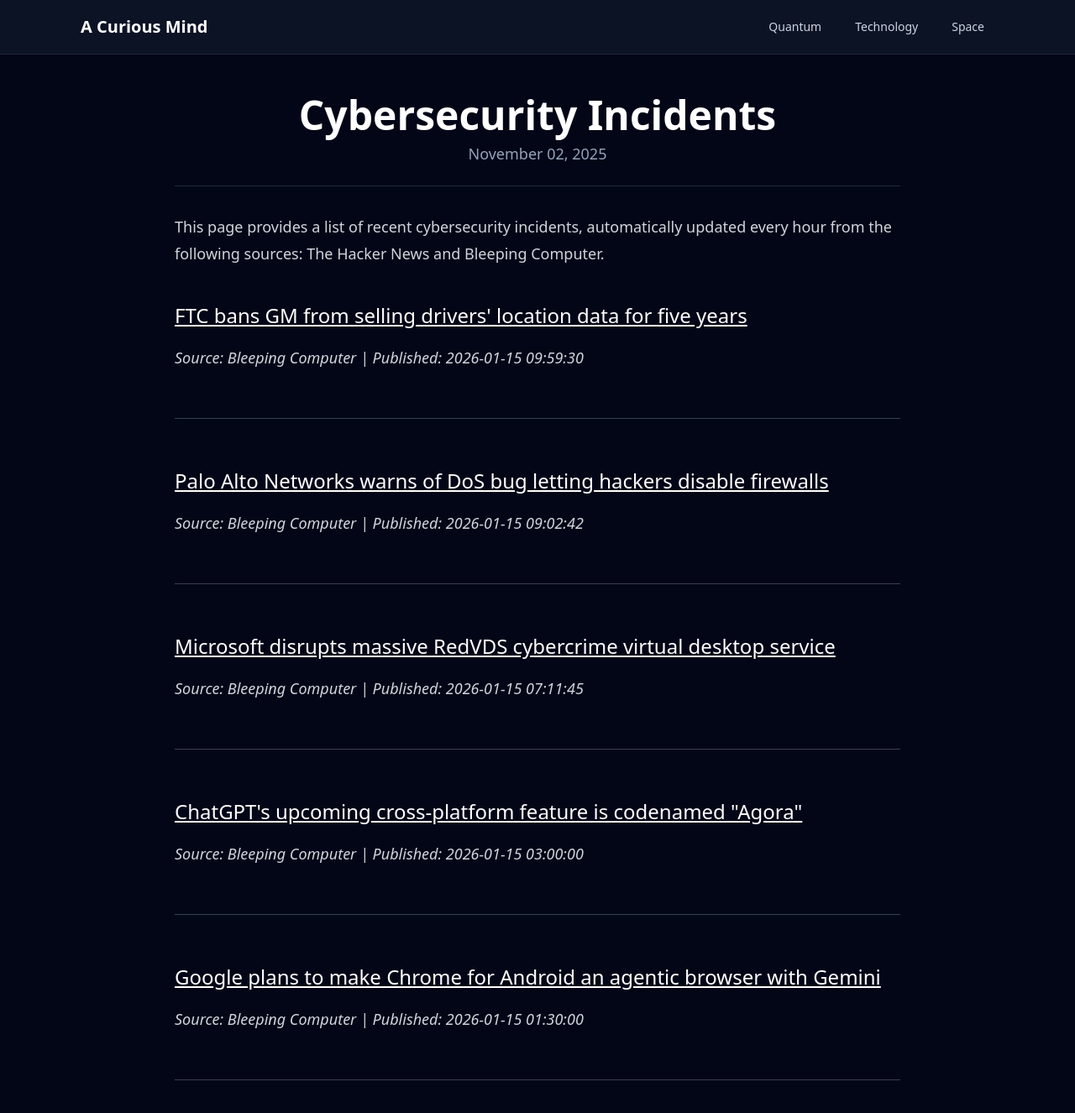
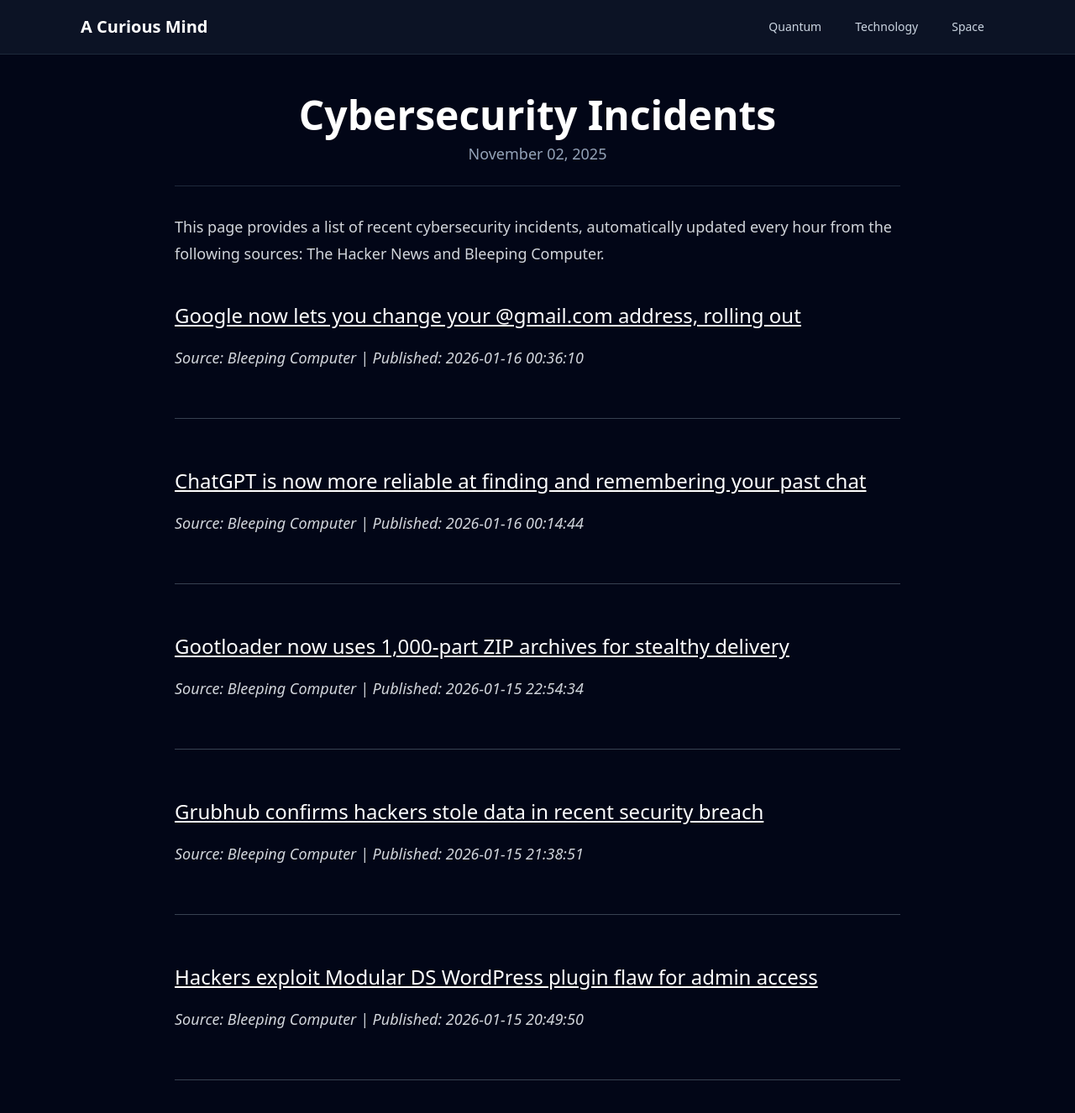
Before and after one commit to onehl7/onehl7.github.io, a Jekyll site: the page built from _posts/2025-11-02-cybersecurity-incidents.md, in a window 1280 px wide and 1400 px high. Shown: the top 1326 px of the window at 84% size. Built offline with Jekyll 4.4.1, drawn with Linux system fonts in a browser that asks for light colours; nearby versions of some CDN libraries.

Commit message:
Update news data

```diff
--- a/_data/news.json
+++ b/_data/news.json
@@ -1,32 +1,32 @@
 [
   {
     "source": "Bleeping Computer",
-    "title": "FTC bans GM from selling drivers' location data for five years",
-    "link": "https://www.bleepingcomputer.com/news/security/ftc-bans-general-motors-from-selling-drivers-location-data-for-five-years/",
-    "published": "2026-01-15 09:59:30"
+    "title": "Google now lets you change your @gmail.com address, rolling out",
+    "link": "https://www.bleepingcomputer.com/news/technology/google-now-lets-you-change-your-gmailcom-address-rolling-out/",
+    "published": "2026-01-16 00:36:10"
   },
   {
     "source": "Bleeping Computer",
-    "title": "Palo Alto Networks warns of DoS bug letting hackers disable firewalls",
-    "link": "https://www.bleepingcomputer.com/news/security/palo-alto-networks-warns-of-dos-bug-letting-hackers-disable-firewalls/",
-    "published": "2026-01-15 09:02:42"
+    "title": "ChatGPT is now more reliable at finding and remembering your past chat",
+    "link": "https://www.bleepingcomputer.com/news/artificial-intelligence/chatgpt-is-now-more-reliable-at-finding-and-remembering-your-past-chat/",
+    "published": "2026-01-16 00:14:44"
   },
   {
     "source": "Bleeping Computer",
-    "title": "Microsoft disrupts massive RedVDS cybercrime virtual desktop service",
-    "link": "https://www.bleepingcomputer.com/news/security/microsoft-seizes-servers-disrupts-massive-redvds-cybercrime-platform/",
-    "published": "2026-01-15 07:11:45"
+    "title": "Gootloader now uses 1,000-part ZIP archives for stealthy delivery",
+    "link": "https://www.bleepingcomputer.com/news/security/gootloader-now-uses-1-000-part-zip-archives-for-stealthy-delivery/",
+    "published": "2026-01-15 22:54:34"
   },
   {
     "source": "Bleeping Computer",
-    "title": "ChatGPT's upcoming cross-platform feature is codenamed \"Agora\"",
-    "link": "https://www.bleepingcomputer.com/news/artificial-intelligence/chatgpts-upcoming-cross-platform-feature-is-codenamed-agora/",
-    "published": "2026-01-15 03:00:00"
+    "title": "Grubhub confirms hackers stole data in recent security breach",
+    "link": "https://www.bleepingcomputer.com/news/security/grubhub-confirms-hackers-stole-data-in-recent-security-breach/",
+    "published": "2026-01-15 21:38:51"
   },
   {
     "source": "Bleeping Computer",
-    "title": "Google plans to make Chrome for Android an agentic browser with Gemini",
-    "link": "https://www.bleepingcomputer.com/news/artificial-intelligence/google-plans-to-make-chrome-for-android-an-agentic-browser-with-gemini/",
-    "published": "2026-01-15 01:30:00"
+    "title": "Hackers exploit Modular DS WordPress plugin flaw for admin access",
+    "link": "https://www.bleepingcomputer.com/news/security/hackers-exploit-modular-ds-wordpress-plugin-flaw-for-admin-access/",
+    "published": "2026-01-15 20:49:50"
   }
 ]
```
